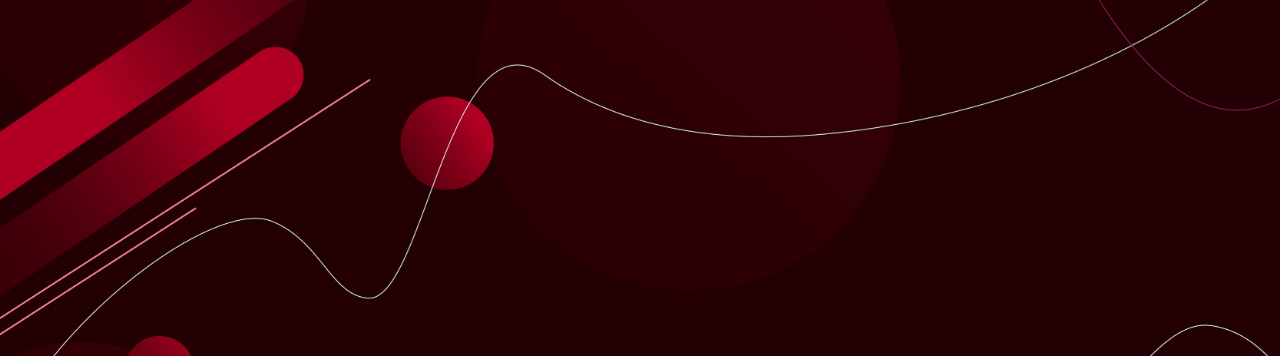
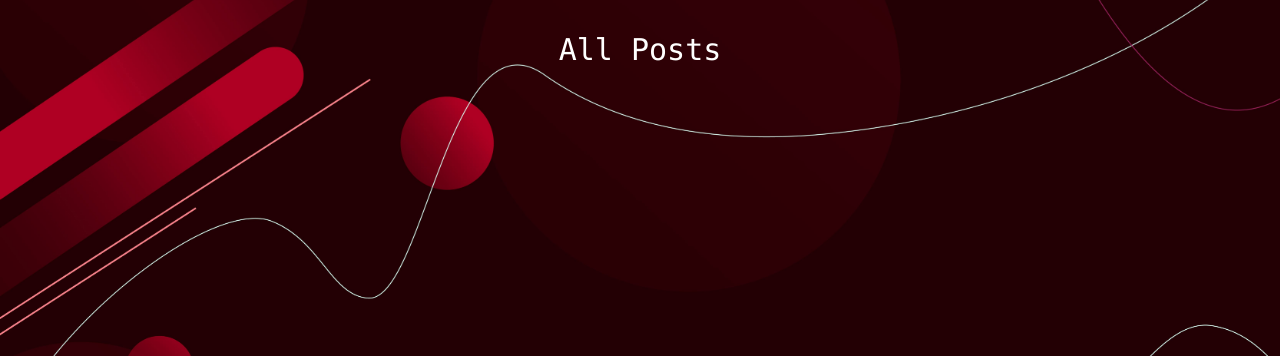
Before and after one commit to hadizorkot331/Blood-Donation-Platform, a Django app: page /posts/all-posts/ in a window 1280 px wide. Shown: the part 64-420 px from the top of the page. Run offline with Django 4.2, Linux system fonts and the light colour scheme; data that the repository does not hold is empty; parts of the project's set-up code (start-up, migrations or seed data) failed here and were passed over; some libraries are stand-ins or nearby versions.

Commit message:
Added Titles to Post pages

```diff
--- a/bloodDonationPlatform/posts/templates/posts/post-grid.html
+++ b/bloodDonationPlatform/posts/templates/posts/post-grid.html
@@ -2,8 +2,16 @@
 {% block title %}Home{% endblock title %}
 {% block content %}
 <div class="container mx-auto p-4 z-10">
-    <div class="grid grid-cols-1 md:grid-cols-2 lg:grid-cols-3 gap-10 justify-items-center mt-20">
 
+    <p class="text-3xl text-white z-10 mt-20 text-center font-mono">
+        {% if request.resolver_match.url_name == "all-posts" %}
+        All Posts
+        {% else %}
+        Eligible Posts
+        {%endif%}
+    </p>
+
+    <div class="grid grid-cols-1 md:grid-cols-2 lg:grid-cols-3 gap-10 justify-items-center mt-10">
         {% for post in posts %}
         <!-- Card Component Start -->
         <div class="transition duration-500 w-full max-w-sm p-4 bg-slate-400/[0.05] rounded-2xl shadow-lg relative hover:scale-105 hover:bg-slate-400/[0.1] hover:shadow-inner hover:shadow-red-500/[0.2]">
--- a/bloodDonationPlatform/posts/urls.py
+++ b/bloodDonationPlatform/posts/urls.py
@@ -6,7 +6,7 @@ app_name = "posts"
 urlpatterns = [
     path("", views.home, name="home"),
     path("all-posts/", views.all_posts, name="all-posts"),
-    path("whatsapp-group-link/", views.whatsapp_group_link, name="whatsapp-group-link"),
+    path("whatsapp-group-link/", views.whatsapp_group_link, name="whatsapp-group-link"),  # type: ignore
     path("add-post/", views.add_post, name="add-post"),
     path("my-posts/", views.my_posts, name="my-posts"),
     path("detailed-post/<int:post_id>/", views.detailed_post, name="detailed-post"),
--- a/bloodDonationPlatform/static/css/login.css
+++ b/bloodDonationPlatform/static/css/login.css
@@ -258,7 +258,7 @@ section {
 
 .form p a:hover {
     background-color: #000;
-    background-image: linear-gradient(to right, #434343 0%, black 100%);
+    background-image: linear-gradient(to right, #fe243a 0%, rgb(255, 119, 0) 100%);
     -webkit-background-clip: text;
     -webkit-text-fill-color: transparent;
 }
--- a/bloodDonationPlatform/templates/layout.html
+++ b/bloodDonationPlatform/templates/layout.html
@@ -149,7 +149,7 @@
                             <ul class="py-2 text-sm text-red-200" aria-labelledby="dropdownLargeButton">
                                 <li>
                                     <a href="{% url 'posts:home' %}"
-                                        class="block px-4 py-2 hover:bg-rose-600 hover:text-white">Elligible
+                                        class="block px-4 py-2 hover:bg-rose-600 hover:text-white">Eligible
                                         Posts</a>
                                 </li>
                                 <li>
--- a/bloodDonationPlatform/users/templates/users/login.html
+++ b/bloodDonationPlatform/users/templates/users/login.html
@@ -59,6 +59,7 @@
 
                     </form>
                     <p>Don't have an account? <a href="{% url 'users:register' %}">Sign up</a></p>
+                    <p><a href="{% url 'posts:all-posts' %}">Browse All Posts</a></p>
                 </div>
             </div>
         </div>
```
Also changed, not shown: 2 other files.
